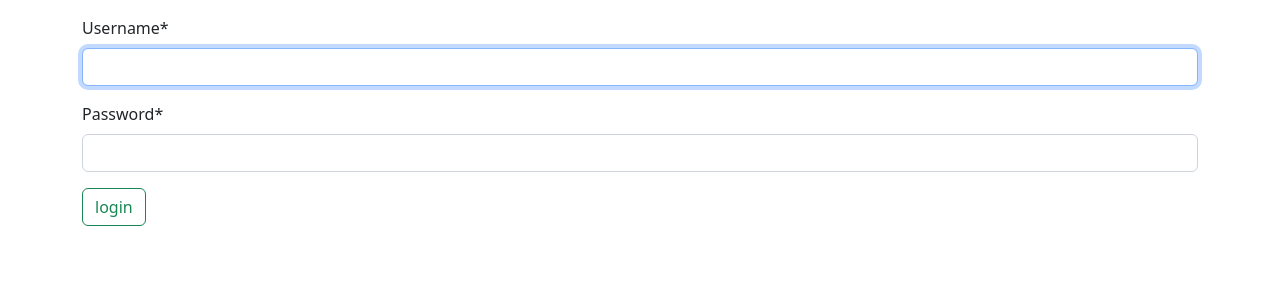
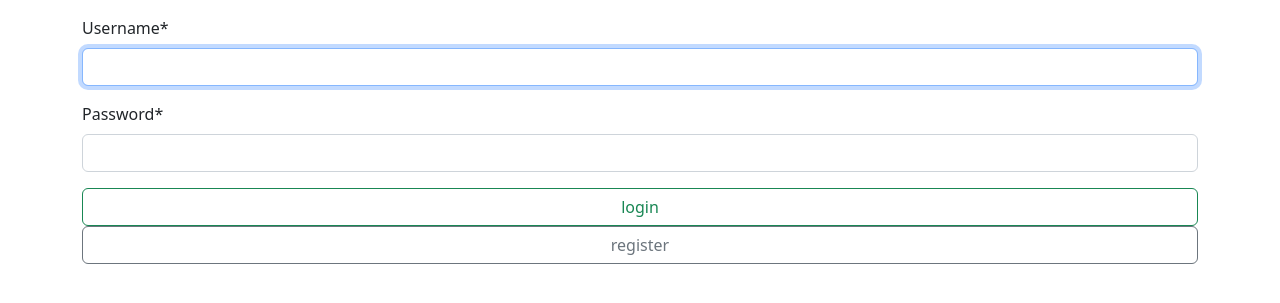
Before and after one commit to pabaldovi/event_list, a Django app: page /login/ in a window 1280 px wide. Shown: the part 54-357 px from the top of the page. Run offline with Django 4.2, Linux system fonts and the light colour scheme; some libraries are stand-ins or nearby versions.

Commit message:
updated login template and logout redirect

```diff
--- a/mysite/settings.py
+++ b/mysite/settings.py
@@ -142,4 +142,4 @@ CRISPY_TEMPLATE_PACK = 'bootstrap5'
 
 LOGIN_REDIRECT_URL = '/'
 
-LOGOUT_REDIRECT_URL = '/'
+LOGOUT_REDIRECT_URL = '/login'
--- a/users/templates/registration/login.html
+++ b/users/templates/registration/login.html
@@ -7,7 +7,12 @@
     <form method="post" class="form-group">
         {% csrf_token %}
         {{ form|crispy }}
-        <input class="btn btn-outline-success" type="submit" value="login">
+        <div>
+            <input class="w-100 btn btn-outline-success" type="submit" value="login">
+        </div>
+        <div>
+            <a href="/users/register" class="w-100 btn btn-outline-secondary">register</a>
+        </div>
     </form>
 </div>
 {% endblock %}
```
